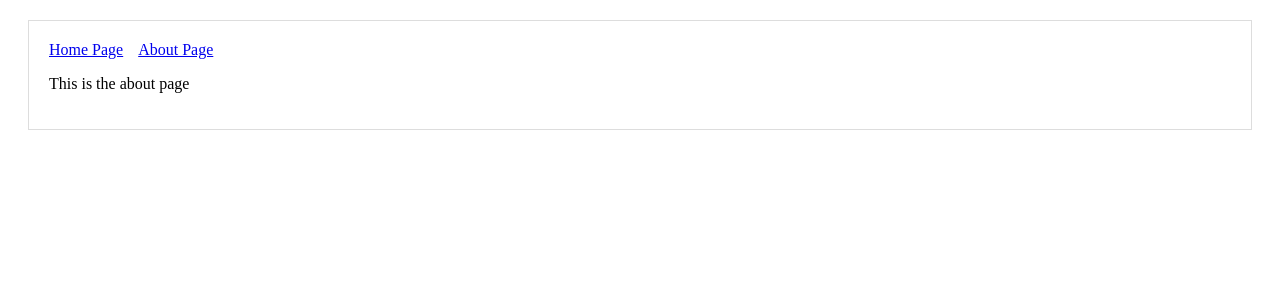
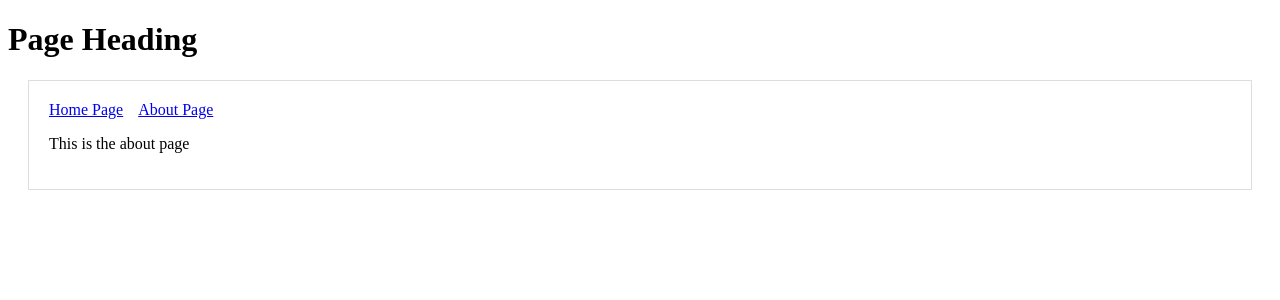
Before and after one commit to JugalJoshi8/Next_JS, a Next.js app: page /about in a window 1280 px wide. Shown: the top 300 px of the page. Built offline with nearby package versions, Linux system fonts and the light colour scheme.

Commit message:
added _app

```diff
--- /dev/null
+++ b/pages/_app.js
@@ -0,0 +1,16 @@
+import App from 'next/app';
+import React from 'react';
+
+class MyApp extends App {
+    render() {
+        const { Component, pageProps } = this.props;
+        return (
+            <>
+                <h1>Page Heading</h1>
+                <Component {...pageProps} />
+            </>
+        )
+    }
+}
+
+export default MyApp;
```
